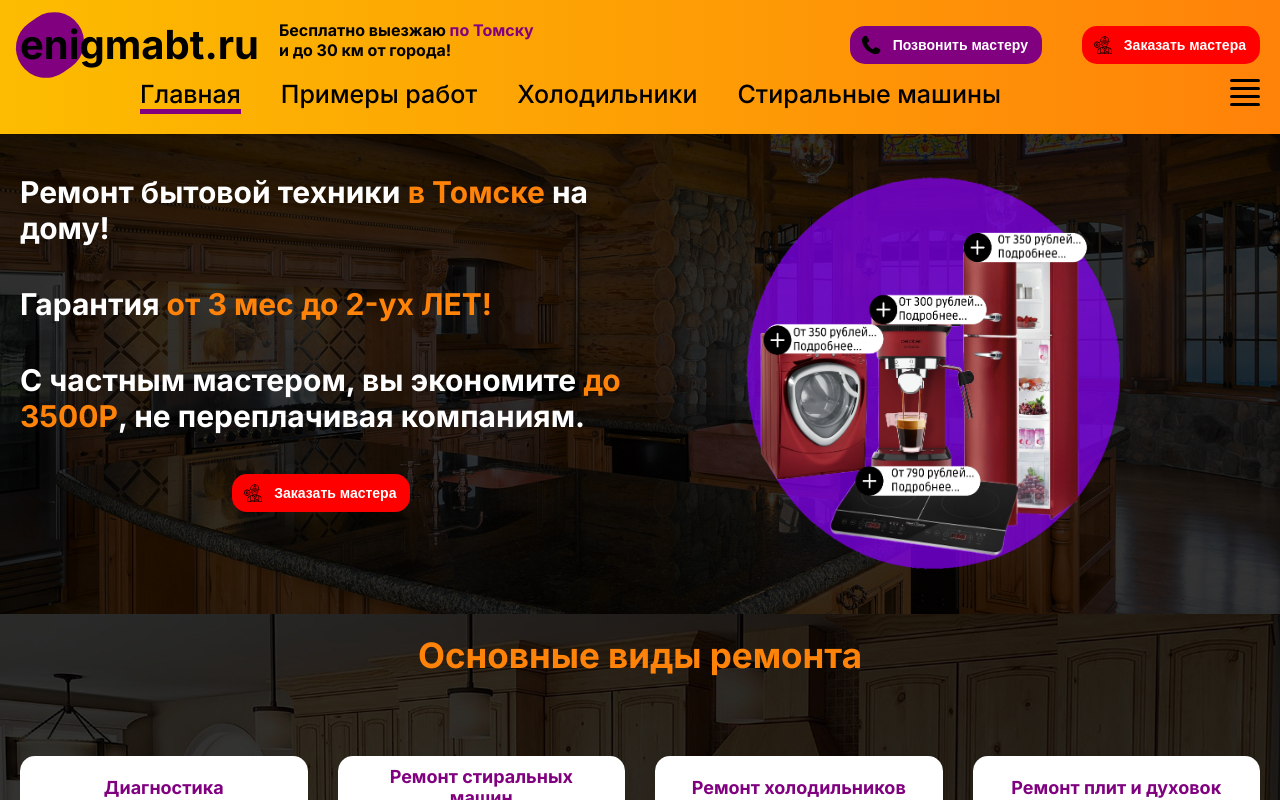
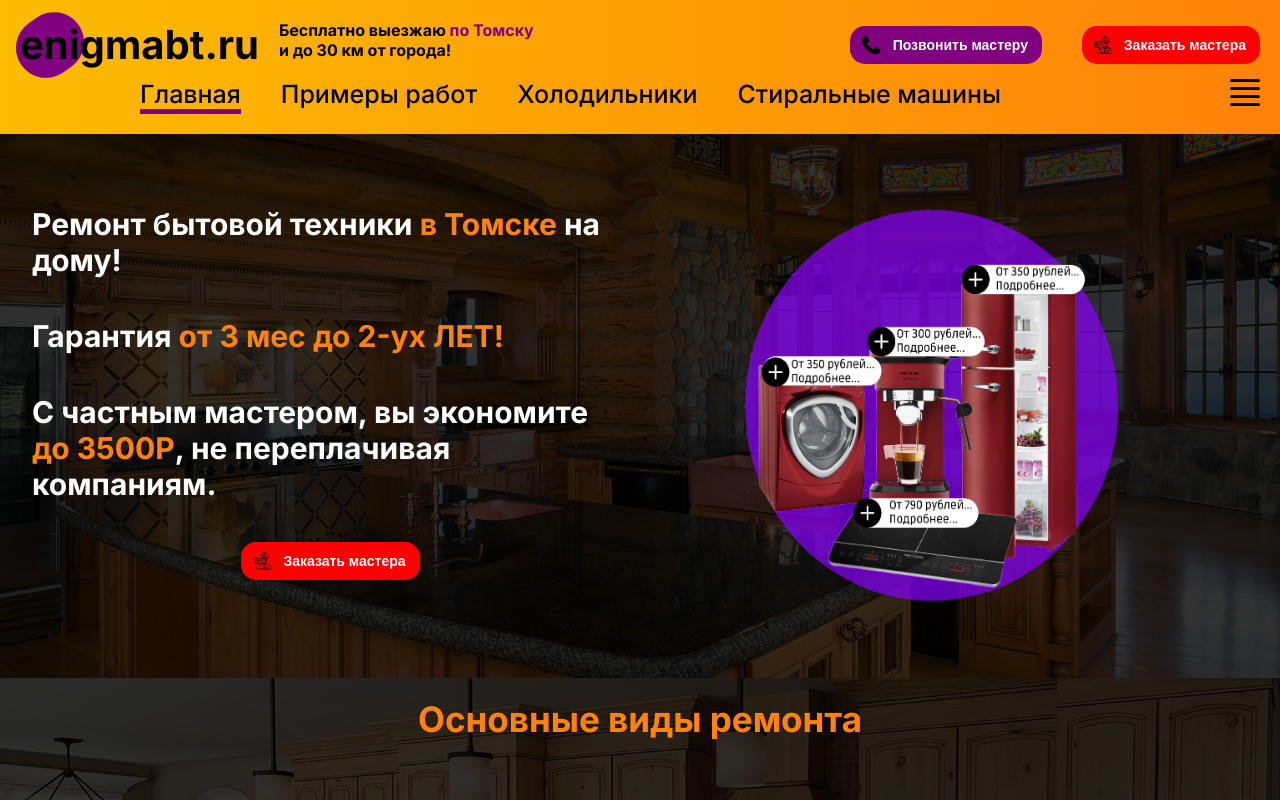
Before and after one commit to 02sorik/united100, a Next.js app: page / in a window 1280 px wide. Shown: the top 800 px of the page. Built offline with nearby package versions, Linux system fonts and the light colour scheme.

Commit message:
correct7

```diff
--- a/app/components/headerBlock.js
+++ b/app/components/headerBlock.js
@@ -17,7 +17,7 @@ export const HeaderBlock = (props) => {
                     </div>
                 )
             }
-                <div className={`${styles.container} ${styles.header__image}`}>
+                <div className={`${styles.container} ${styles.header__image}`} style={{color: 'white', padding: '32px'}}>
                     <div className={styles.text}>
                         <h1 className={styles.title} style={{color: 'white'}}>
                             {data.text1} <span className={styles.organe} size="6" color="white">{data.text2}</span> {data.text3}
--- a/app/components/nav.js
+++ b/app/components/nav.js
@@ -37,8 +37,6 @@ export const Nav = () => {
                 <span className={styles.line}></span>
                 <span className={styles.line}></span>
             </button>
-
-
         </>
     );
 };
```
